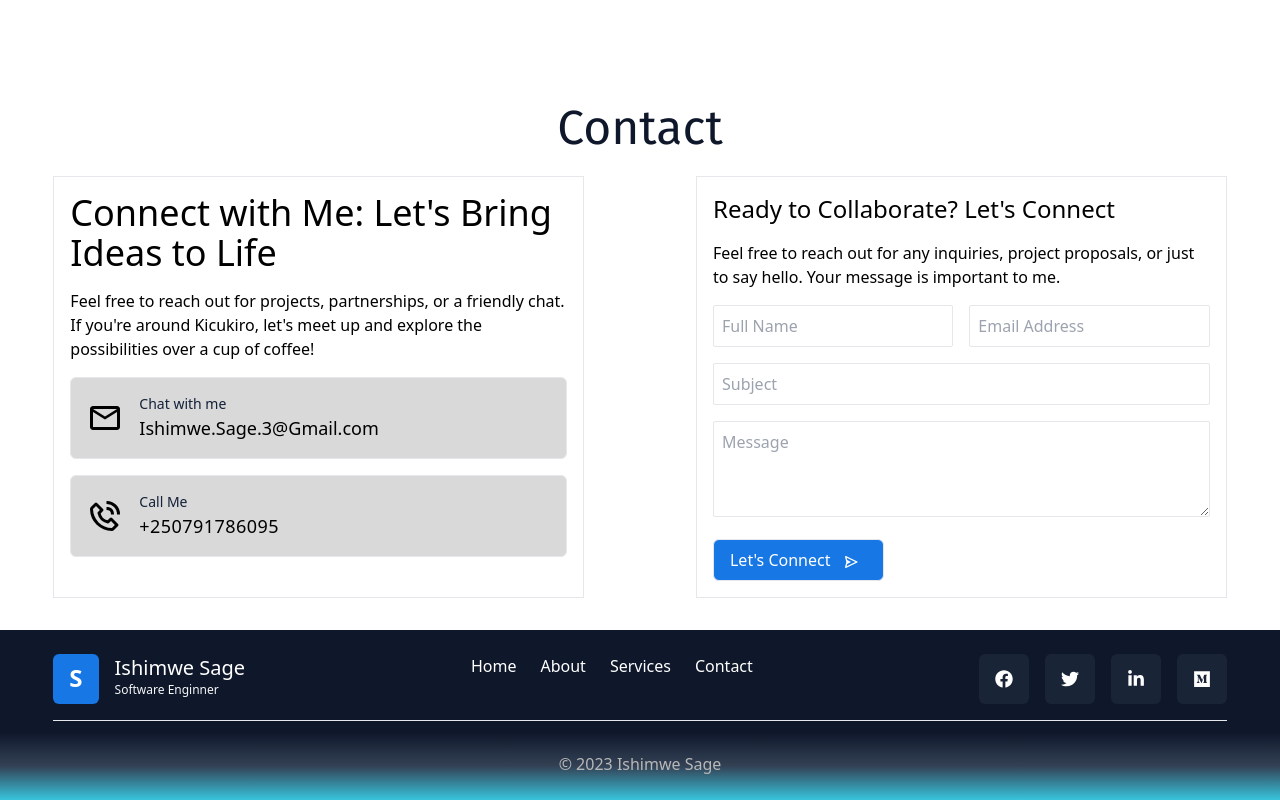
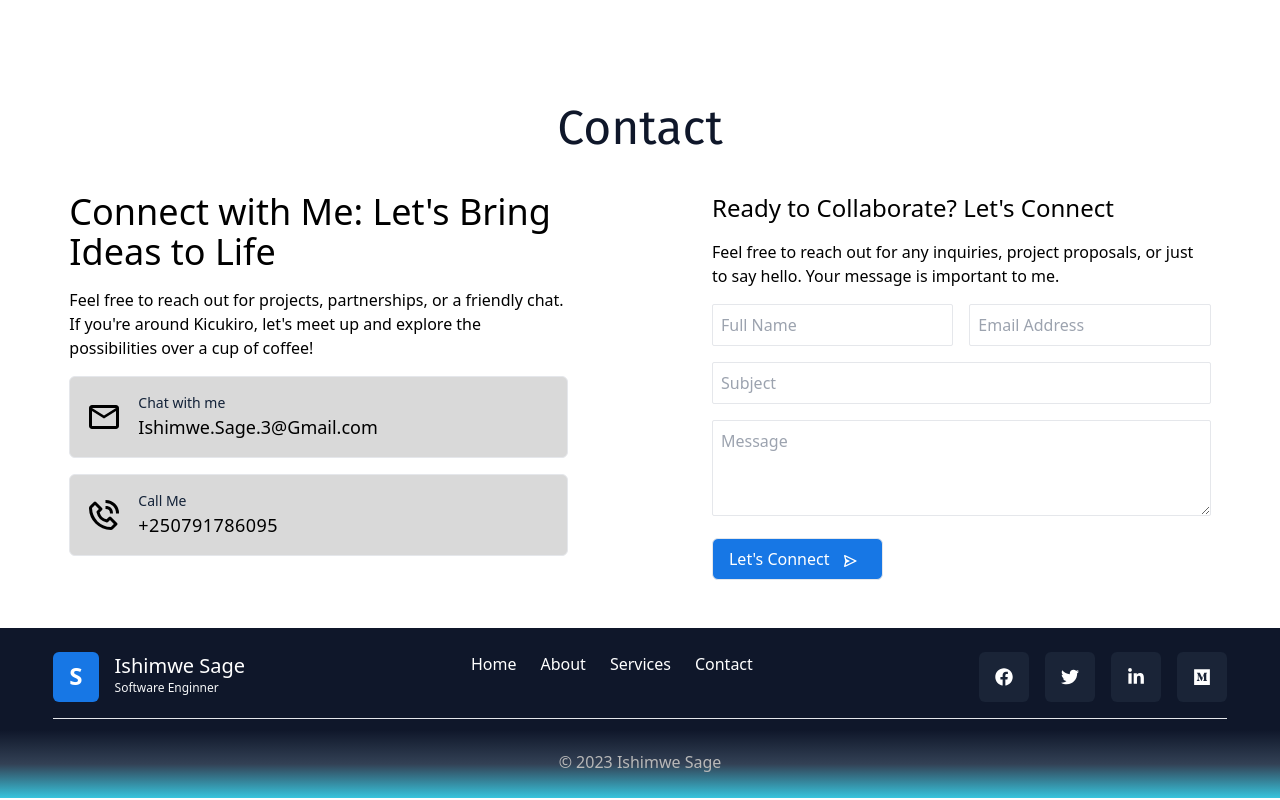
Before and after one commit to Sagastein/ishimwe-sage, a React (Vite) app: page / in a window 1280 px wide. Shown: the part 2712-3512 px from the top of the page. Built offline with nearby package versions, Linux system fonts and the light colour scheme.

Commit message:
optmize the section

```diff
--- a/src/Components/Contact.jsx
+++ b/src/Components/Contact.jsx
@@ -13,7 +13,7 @@ function Contact() {
         Contact
       </motion.h1>
       <section className="grid md:grid-cols-2 gap-x-28">
-        <aside className="border space-y-4 p-4">
+        <aside className=" space-y-4 p-4">
           <h1 className="text-4xl font-Barlow font-medium">
             Connect with Me: Let's Bring Ideas to Life
           </h1>
@@ -47,7 +47,7 @@ function Contact() {
             </div>
           </section>
         </aside>
-        <aside className="border space-y-4 p-4">
+        <aside className="space-y-4 p-4">
           <h1 className="text-2xl font-Barlow font-medium">
             Ready to Collaborate? Let's Connect
           </h1>
```
